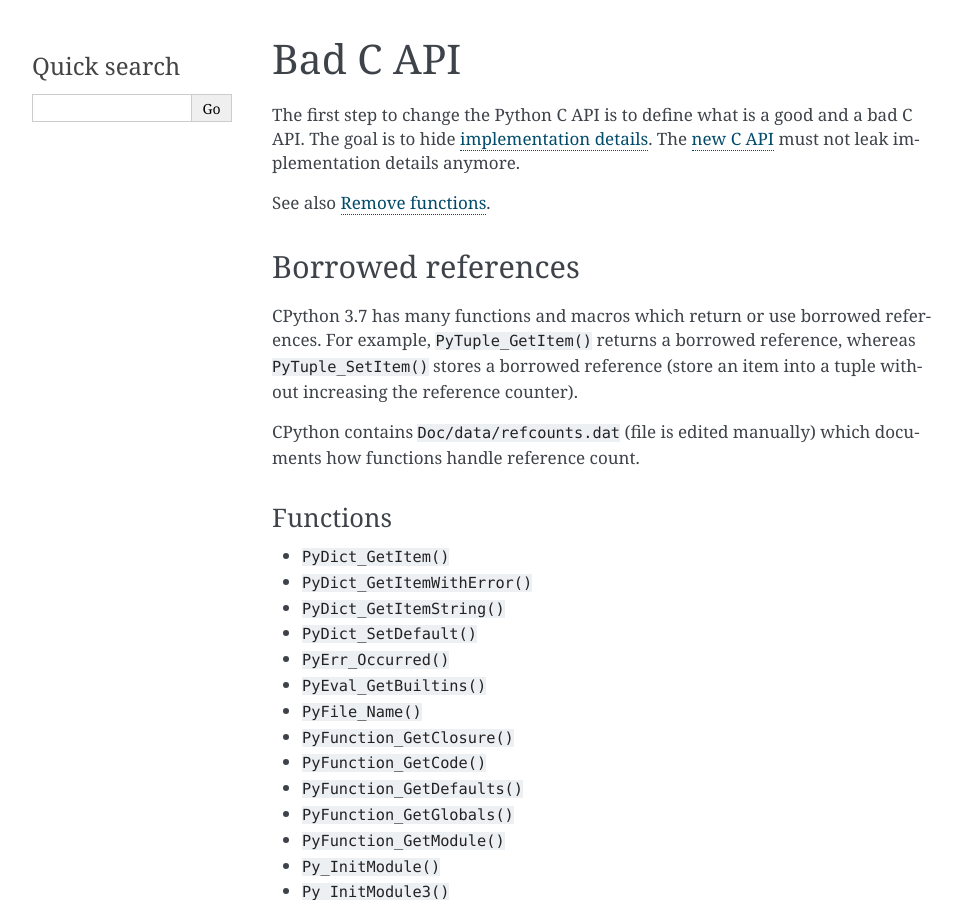
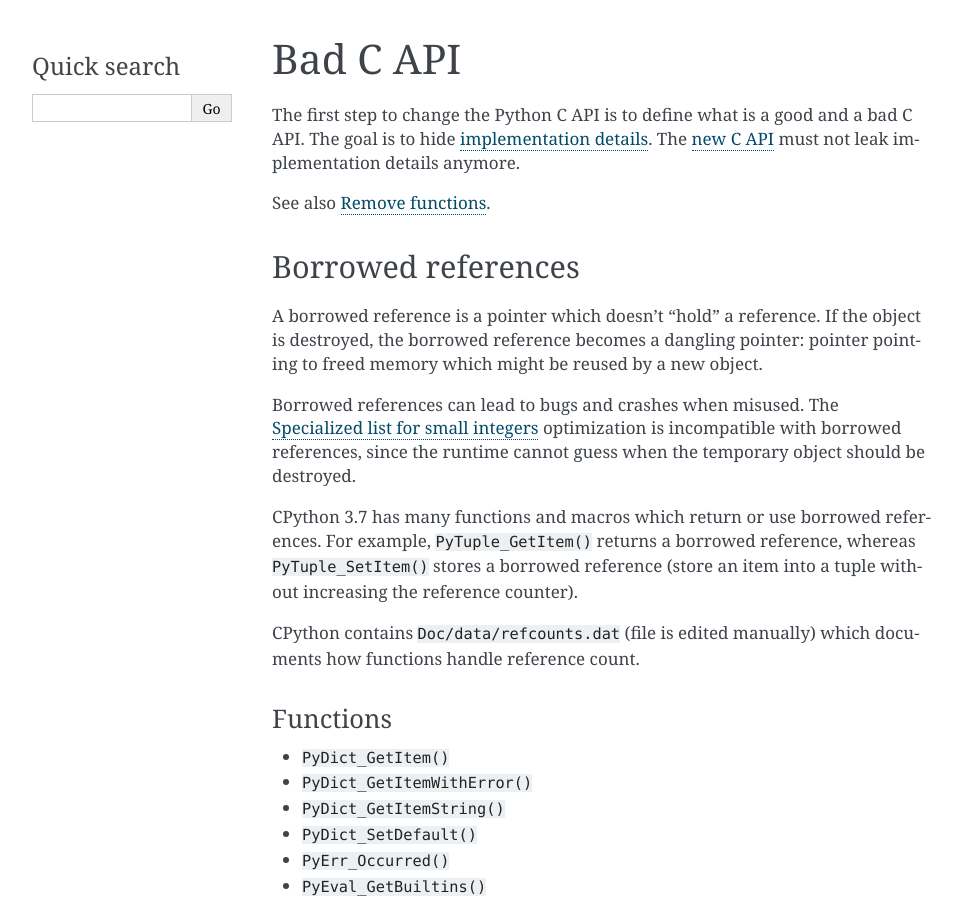
Before and after one commit to pythoncapi/pythoncapi, a Sphinx documentation site: the page built from doc/bad_api.rst, in a window 1280 px wide and 900 px high. Shown: the whole window, without its empty margins (148-1104 px from the left). Built offline with Sphinx 7.4.7, drawn with Linux system fonts in a browser that asks for light colours.

Commit message:
issue with borrowed reference

```diff
--- a/doc/bad_api.rst
+++ b/doc/bad_api.rst
@@ -14,6 +14,15 @@
 
 Borrowed references
 ===================
+
+A borrowed reference is a pointer which doesn't "hold" a reference. If the
+object is destroyed, the borrowed reference becomes a dangling pointer: pointer
+pointing to freed memory which might be reused by a new object.
+
+Borrowed references can lead to bugs and crashes when misused. The
+:ref:`Specialized list for small integers <specialized-list>` optimization is
+incompatible with borrowed references, since the runtime cannot guess when the
+temporary object should be destroyed.
 
 CPython 3.7 has many functions and macros which return or use borrowed
 references.  For example, ``PyTuple_GetItem()`` returns a borrowed reference,
--- a/doc/optimization_ideas.rst
+++ b/doc/optimization_ideas.rst
@@ -110,6 +110,8 @@
 been abandoned, `PyPy STM <http://doc.pypy.org/en/latest/stm.html>`_.
 
 
+.. _specialized-list:
+
 Specialized list for small integers
 ===================================
 
```
